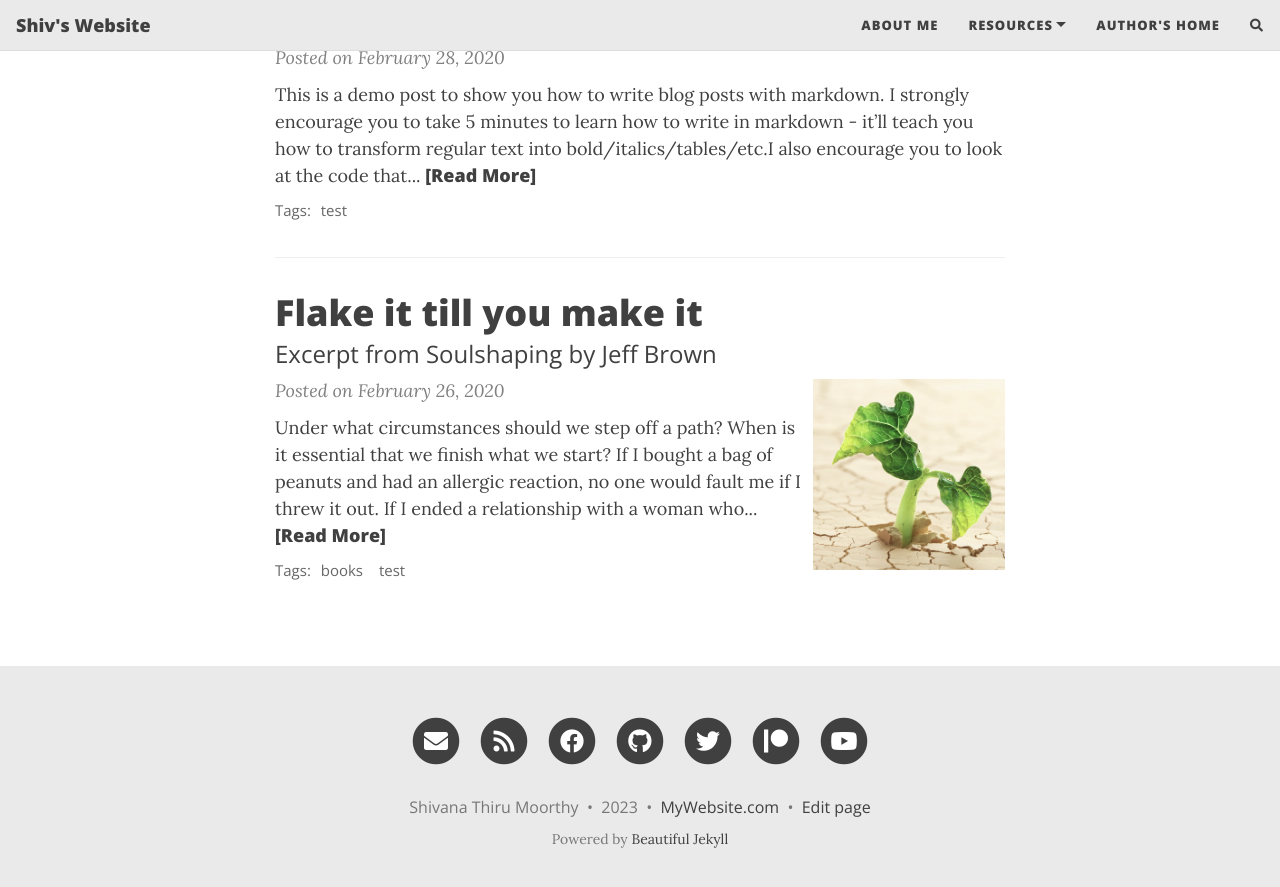
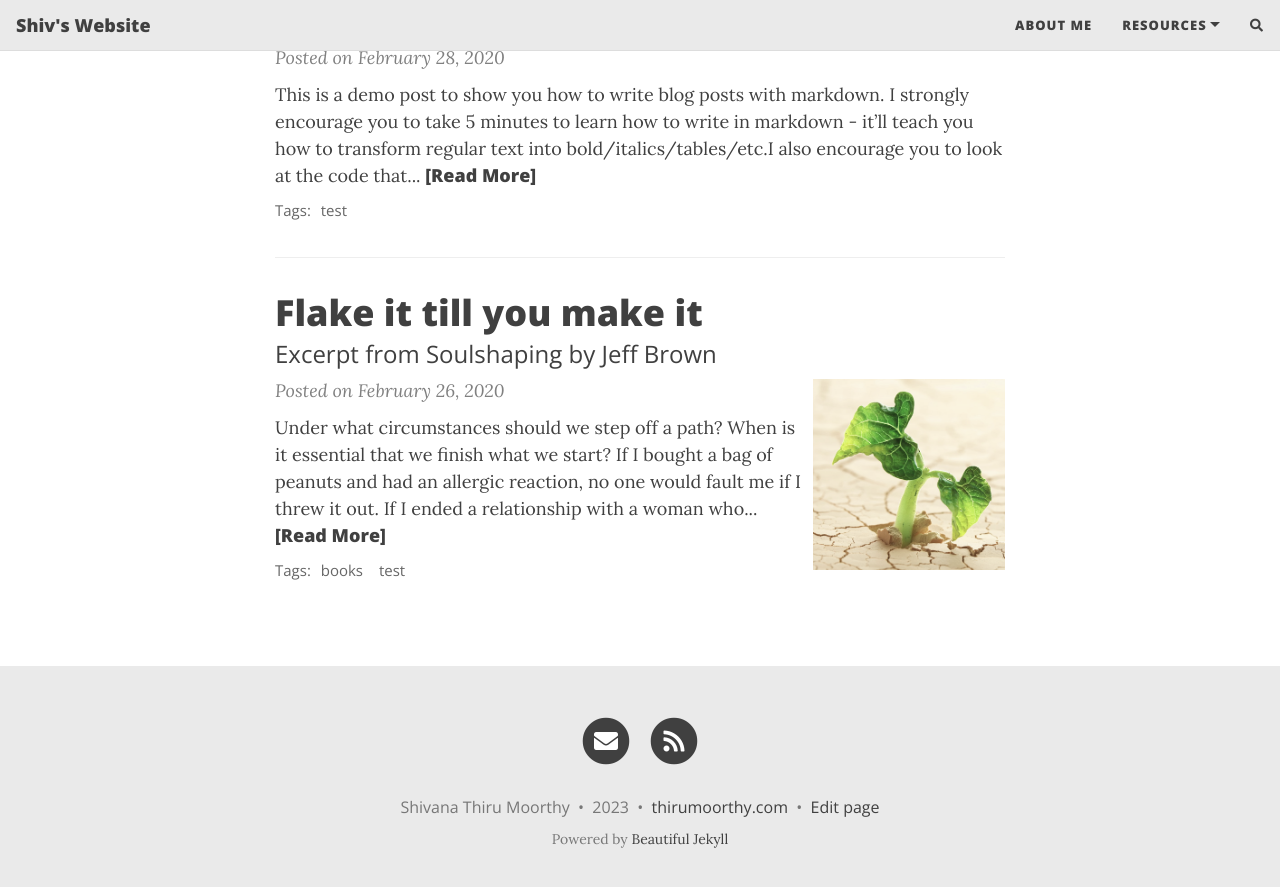
Before and after one commit to avengingangels/avengingangels.github.io, a Jekyll site: the page built from index.html, in a window 1280 px wide and 900 px high, scrolled down 864 px. Shown: the top 887 px of the window. Built offline with Jekyll 4.4.1, drawn with Linux system fonts in a browser that asks for light colours; nearby versions of some CDN libraries; the list of posts is cut into pages by our own code; comment, search, counter and statistics services are not loaded; some of the changed lines change nothing that is shown.

Commit message:
Updated config for Shiv details and removed unnecessary files

```diff
--- a/_config.yml
+++ b/_config.yml
@@ -27,7 +27,7 @@ navbar-links:
   Resources:
     - Beautiful Jekyll: "https://beautifuljekyll.com"
     - Learn markdown: "https://www.markdowntutorial.com/"
-  Author's home: "https://deanattali.com"
+#  Author's home: "https://deanattali.com"
 
 ################
 # --- Logo --- #
@@ -55,11 +55,11 @@ round-avatar: true
 social-network-links:
   email: "someone@example.com"
   rss: true  # remove this line if you don't want to show an RSS link at the bottom
-  facebook: deanattali
-  github: daattali
-  twitter: daattali
-  patreon: DeanAttali
-  youtube: c/daattali
+#  facebook: deanattali
+#  github: daattali
+#  twitter: daattali
+#  patreon: DeanAttali
+#  youtube: c/daattali
 #  medium: yourname
 #  reddit: yourname
 #  linkedin: daattali
@@ -91,15 +91,15 @@ rss-description: This website is a virtual proof that I'm awesome
 ###########################
 
 # Select which social network share links to show in posts
-share-links-active:
-  twitter: true
-  facebook: true
-  linkedin: true
-  vk: false
+#share-links-active:
+#  twitter: true
+#  facebook: true
+#  linkedin: true
+#  vk: false
 
 # How to display the link to your website in the footer
 # Remove this if you don't want a link in the footer
-url-pretty: "MyWebsite.com"
+url-pretty: "thirumoorthy.com"
 
 # Excerpt word length - Truncate the excerpt of each post on the feed page to the specified number of words
 excerpt_length: 50
```
Also changed, not shown: 3 other files.
